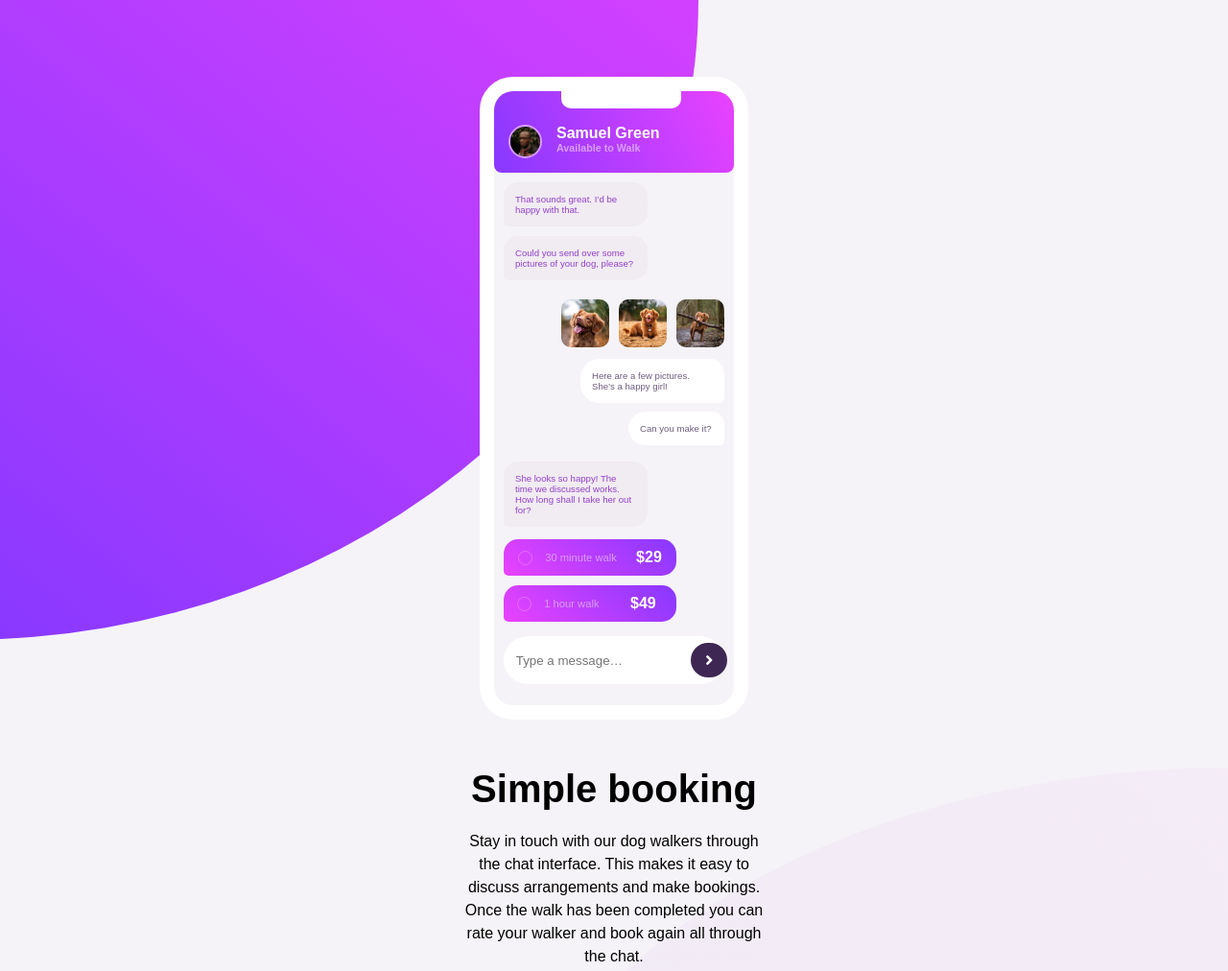
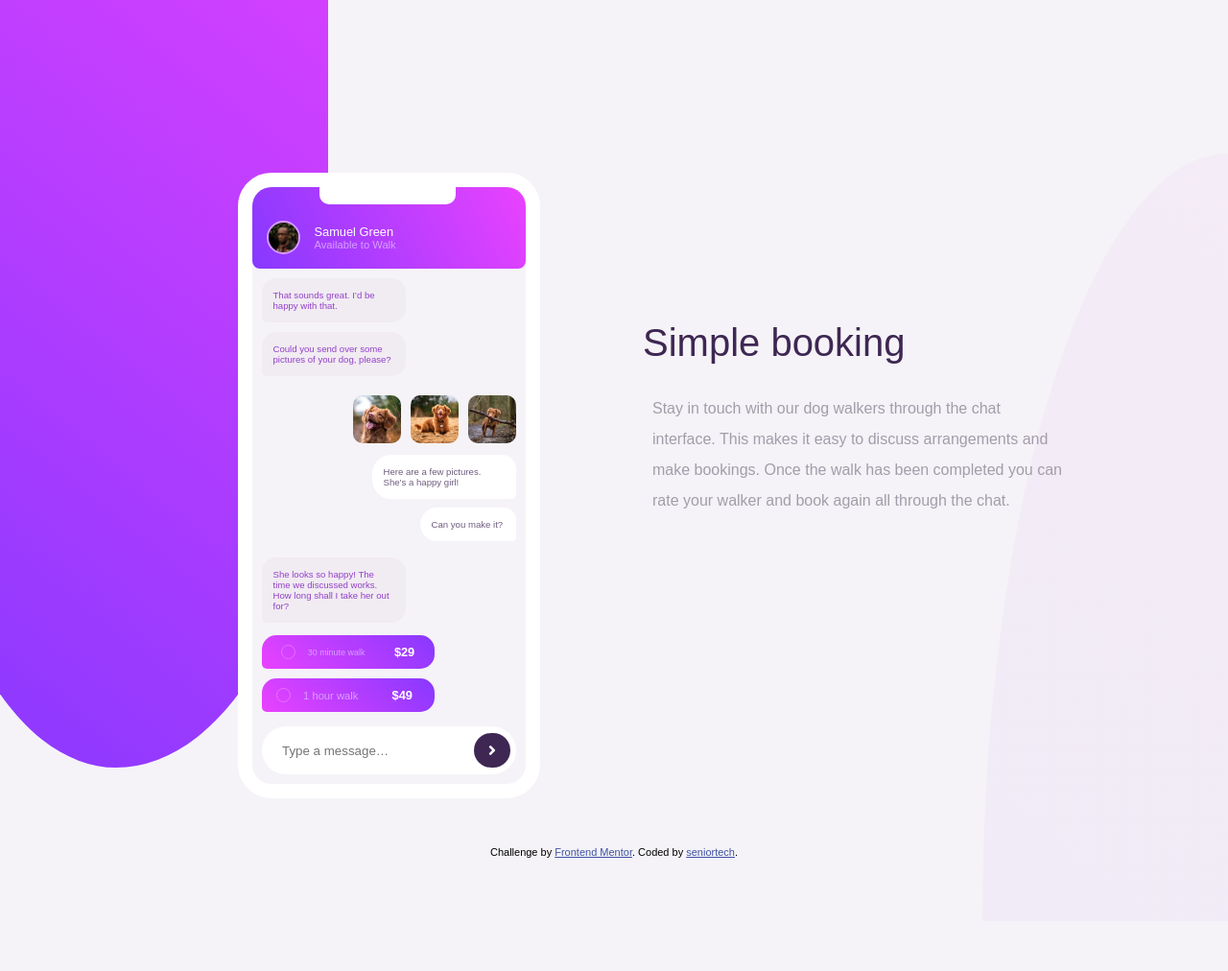
Before and after one commit to seniorteck/Chatapp-Illustration, a plain HTML site: page index.html in a window 1280 px wide. Shown: the top 1012 px of the page at 96% size. After the commit the page ends 960 px from the top, so only its background shows below. Drawn offline with Linux system fonts and the light colour scheme.

Commit message:
second-commit

```diff
--- a/assets/css/style.css
+++ b/assets/css/style.css
@@ -36,15 +36,15 @@ body{
     z-index: -1;
     border-top-left-radius: 100%;
     opacity: 0.04;
-
 }
 
 /* this wraps the whole content on the page */
 .wrapper{
-    width: 85%;
+    width: 90%;
     margin: 0 auto;
-    max-width: 320px;
+    max-width: 350px;
 }
+
 
 /* styling of mobile app image */
 .mobile-wrap{
@@ -54,9 +54,8 @@ body{
     display: flex;
     flex-flow: column;
     border: 15px solid hsl(0, 0%, 100%);
-    height: 670px;
-    width: 280px;
-    /* max-width: 300px; */
+    width: 300px;
+    height: fit-content;
 }
 
 .avatar-profile{
@@ -77,7 +76,18 @@ body{
 .avatar-bio{
     margin-left: 15px;
     color: hsl(0, 0%, 100%) ;
+    align-self: center;
 }
+
+.avatar-bio h4{
+   font-size: .8em;
+   font-weight: 500;
+}
+
+.avatar-bio h6{
+    font-size: .7em;
+    font-weight: 400;
+ }
 
 #sub-heading{
     color: hsl(276, 100%, 81%);
@@ -111,8 +121,6 @@ body{
 .chat-b{
     margin: 8px 10px 15px;
 }
-
-
 
 .send{
     padding: 12px;
@@ -160,6 +168,10 @@ body{
     color: hsl(0, 0%, 100%);
     justify-content: space-around;
     border-radius: 15px 15px 15px 5px;
+}
+
+.cost-n-min,.cost-n-hour h4{
+    font-size: .8em;
 }
 
 .radio{
@@ -212,10 +224,6 @@ body{
 
 input{
     border: none;
-    /* border-radius: 50px;
-    height: 50px;
-    margin: 10px;
-    padding: 10px; */
 }
 
 .booking{
@@ -225,9 +233,60 @@ input{
 .booking h2{
     font-size: 2.5em;
     margin: 20px 0;
+    font-weight: 500;
+    color: hsl(271, 36%, 24%) ;
 }
 
 .booking-info{
-    margin: 0 0 50px;
-    line-height: 1.5em;
+    margin: 0 0 20px;
+    line-height: 2em;
+    font-weight: 400;
+    color: hsl(270, 7%, 64%);
+    padding: 10px;
 }
+
+@media screen and (min-width:900px) {
+
+
+    .bg-upper{
+        background: linear-gradient( 219deg, hsl(293, 100%, 63%) -30%, hsl(264, 100%, 61%));
+        position: absolute;
+        top: 0;
+        left: -80px;
+        width: 33%;
+        height: 800px;
+        border-bottom-right-radius: 66%;
+        border-bottom-left-radius: 60%;
+    }
+
+    .bg-bottom{
+        background: linear-gradient( 219deg, hsl(293, 100%, 63%) -30%, hsl(264, 100%, 61%));
+        position: absolute;
+        top: 20%;
+        right: 0;
+        width: 20%;
+        height: 800px;
+    }
+
+    .wrapper{
+        width: 75%;
+        max-width: 1200px;
+        display: flex;
+        justify-content: space-between;
+        align-items: center;
+    }
+
+    .mobile-wrap{
+        margin: 180px auto 50px;
+        width: 315px;
+        height: 665px;
+        max-height: fit-content;
+    }
+
+
+    .booking{
+        text-align: left;
+        width: 450px;
+        margin-left: 20px;
+    }
+}
--- a/index.html
+++ b/index.html
@@ -90,7 +90,7 @@
 
   <div class="attribution">
     Challenge by <a href="https://www.frontendmentor.io?ref=challenge" target="_blank">Frontend Mentor</a>.
-    Coded by <a href="#">seniortech</a>.
+    Coded by <a href="https://github.com/seniorteck">seniortech</a>.
   </div>
 </body>
 </html>
```
Also changed, not shown: Screenshot/desktop view.png (added), Screenshot/mobile view.png (added), Screenshot/tablet view.png (added).
